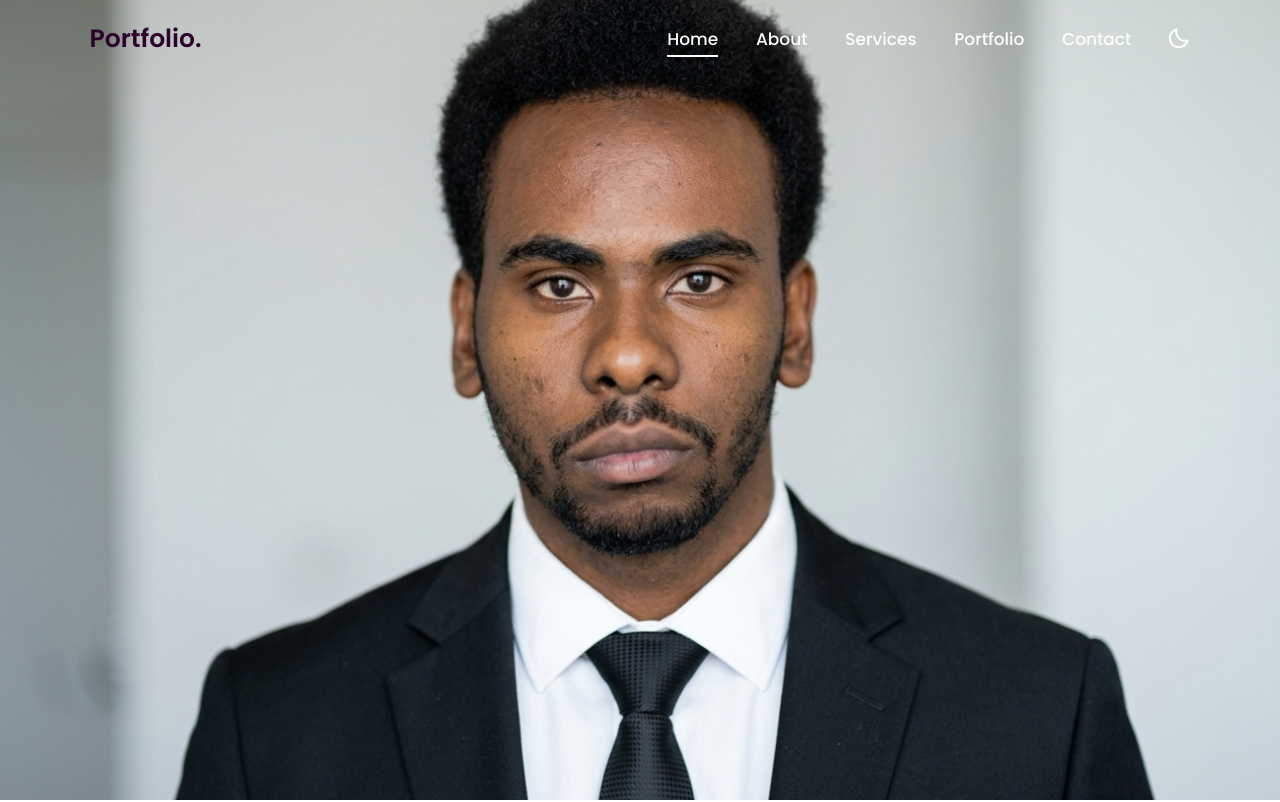
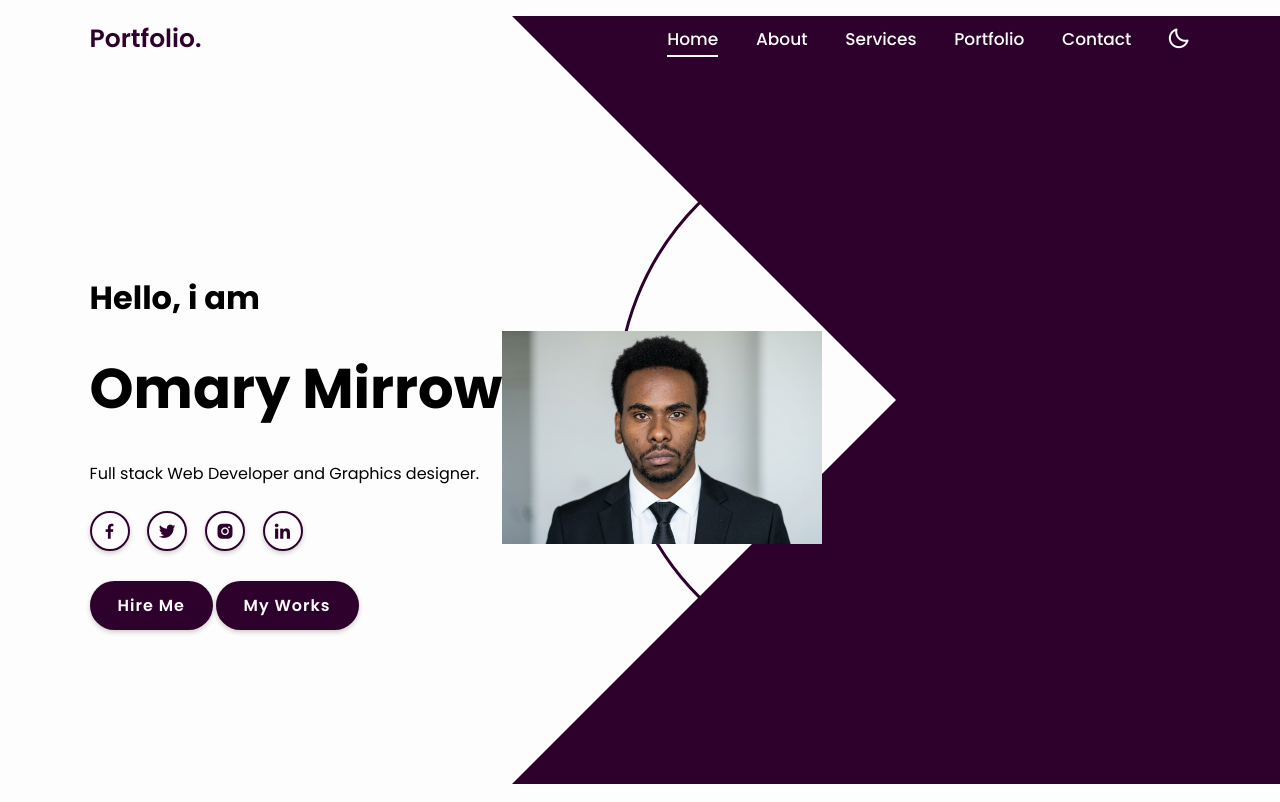
Before and after one commit to OMARYMIRROW/My-Portfolio, a plain HTML site: page index.html in a window 1280 px wide. Shown: the top 802 px of the page. Drawn offline with nearby package versions, Linux system fonts and the light colour scheme.

Commit message:
Refactor home image styles for better responsiveness

```diff
--- a/style.css
+++ b/style.css
@@ -222,10 +222,12 @@
     border-left: 384px solid transparent;
 }
 .home-img img{
-    position: absolute;
-    bottom: 0;
-    right: 0;
-    width: 100%;
+    position: relative;
+    bottom: auto;
+    right: auto;
+    width: 80%;
+    height: auto;
+    max-width: 400px;
     pointer-events: none ;
 }
 span{
```
